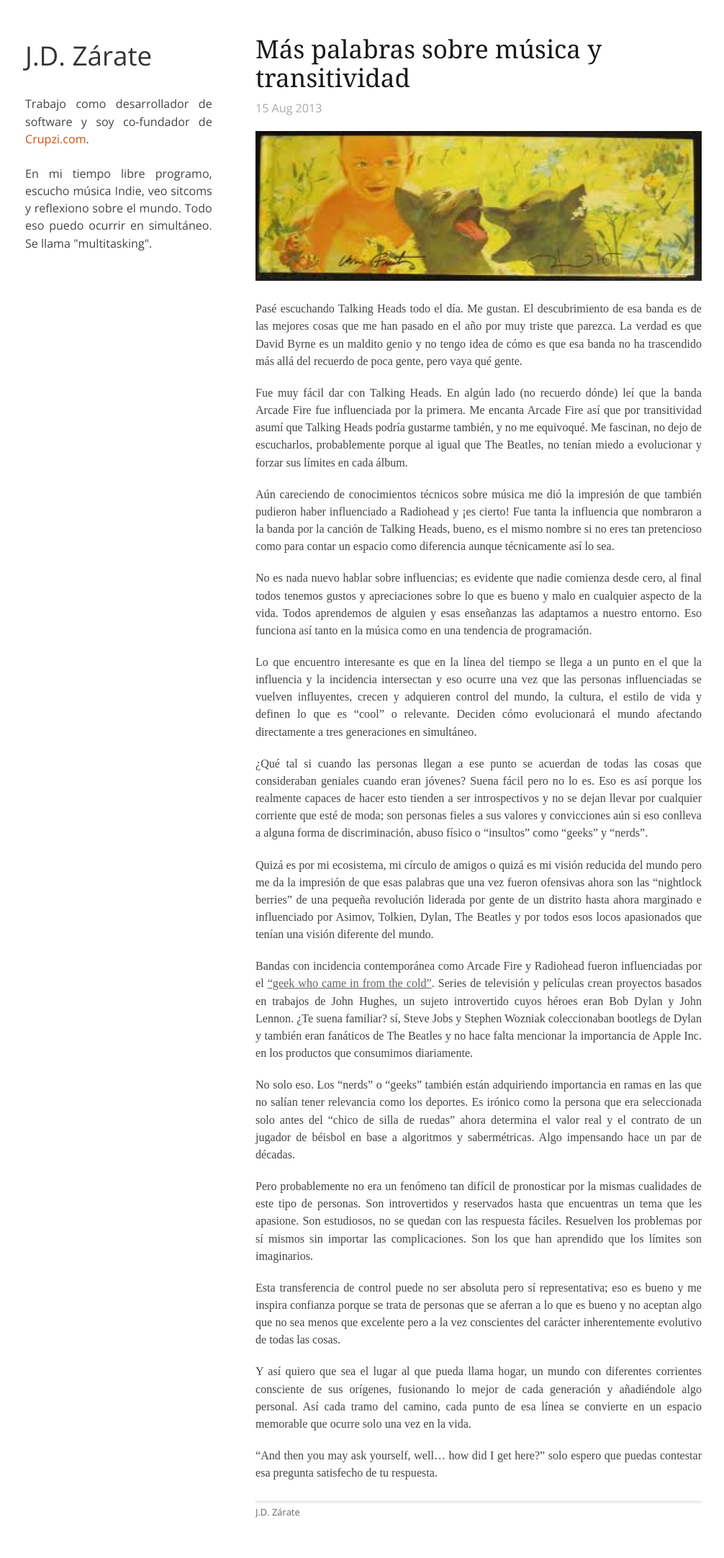
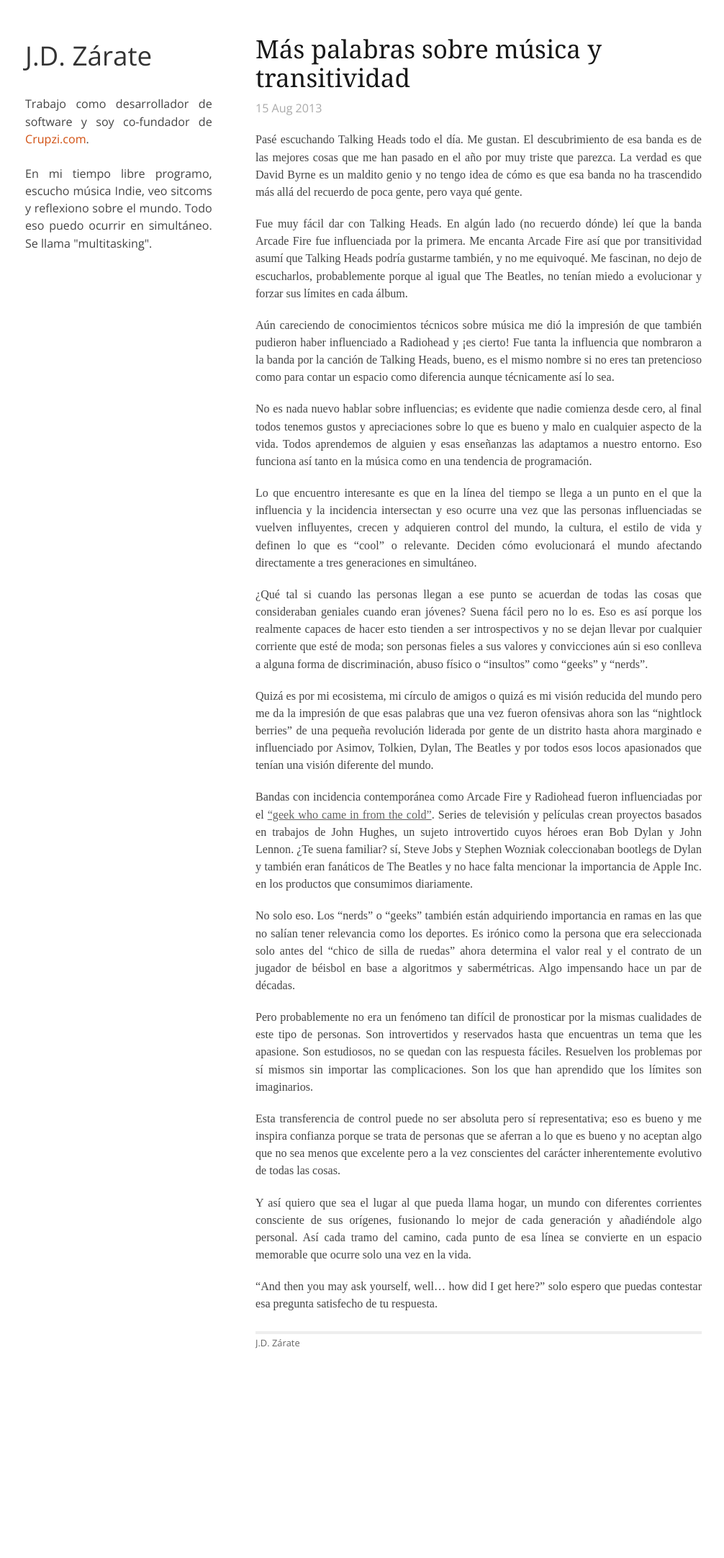
Before and after one commit to jdzarate/jdzarate.github.io, a Jekyll site: the page built from _posts/2013-08-15-mas-palabras-sobre-musica-y-transitividad.markdown, in a window 1280 px wide. Shown: the whole page at 72% size, without its empty margins (135-1141 px from the left). Built offline with Jekyll 4.4.1, drawn with Linux system fonts in a browser that asks for light colours; nearby versions of some CDN libraries; some web fonts are replaced; Markdown is read by kramdown in place of the engine named in the settings; after the commit the page ends 1930 px from its top, so only the background shows below that.

Commit message:
update post transitividad...

```diff
--- a/_posts/2013-08-15-mas-palabras-sobre-musica-y-transitividad.markdown
+++ b/_posts/2013-08-15-mas-palabras-sobre-musica-y-transitividad.markdown
@@ -3,8 +3,6 @@ layout: post
 title:  "Más palabras sobre música y transitividad"
 date:   2013-08-15 14:05:00
 ---
-![Once in a Lifetime]({{ site.url }}/assets/once-in-a-lifetime.jpg)
-
 Pasé escuchando Talking Heads todo el día. Me gustan. El descubrimiento de esa banda es de las mejores cosas que me han pasado en el año por muy triste que parezca. La verdad es que David Byrne es un maldito genio y no tengo idea de cómo es que esa banda no ha trascendido más allá del recuerdo de poca gente, pero vaya qué gente.
 
 Fue muy fácil dar con Talking Heads. En algún lado (no recuerdo dónde) leí que la banda Arcade Fire fue influenciada por la primera. Me encanta Arcade Fire así que por transitividad asumí que Talking Heads podría gustarme también, y no me equivoqué. Me fascinan, no dejo de escucharlos, probablemente porque al igual que The Beatles, no tenían miedo a evolucionar y forzar sus límites en cada álbum.
```
